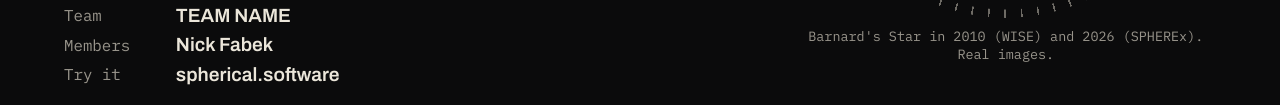
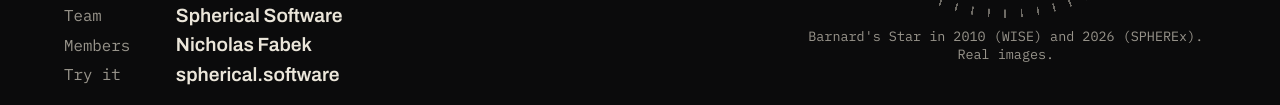
Before and after one commit to NickFabek/nasa_spaceapps_2026, a plain HTML site: page app/pages/slides/index.html in a window 1280 px wide. Shown: the part 540-645 px from the top of the page. Drawn offline with Linux system fonts and the light colour scheme.

Commit message:
Slides: team Spherical Software, member Nicholas Fabek
Co-Authored-By: Claude Fable 5.2 <noreply@anthropic.com>

```diff
--- a/app/pages/slides/deck.js
+++ b/app/pages/slides/deck.js
@@ -1,5 +1,5 @@
 // Slide navigation for the submission deck. Team details live here so they are easy to change.
-const TEAM = { name: 'TEAM NAME', members: ['Nick Fabek'] };
+const TEAM = { name: 'Spherical Software', members: ['Nicholas Fabek'] };
 
 for (const el of document.querySelectorAll('[data-team]')) el.textContent = TEAM.name;
 for (const el of document.querySelectorAll('[data-members]')) el.textContent = TEAM.members.join(', ');
```
Also changed, not shown: app/pages/index.html (+1 -1 lines), 1 other file.
